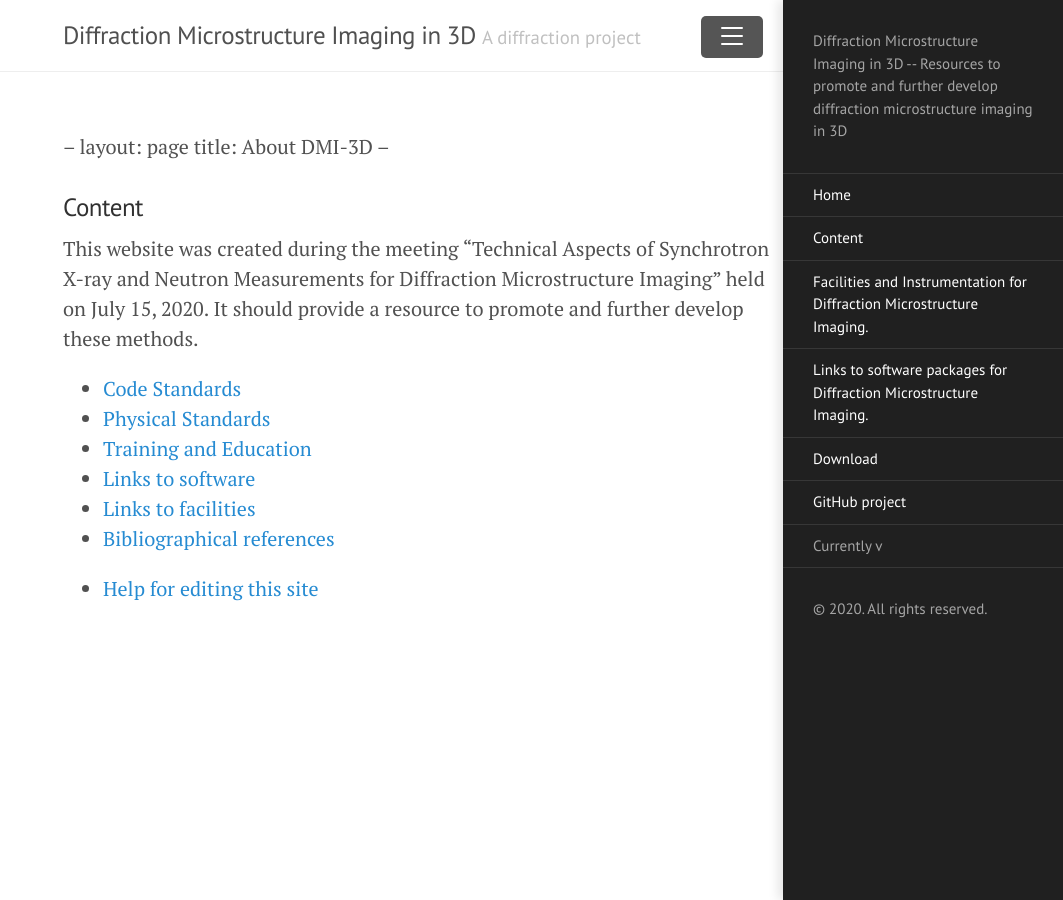
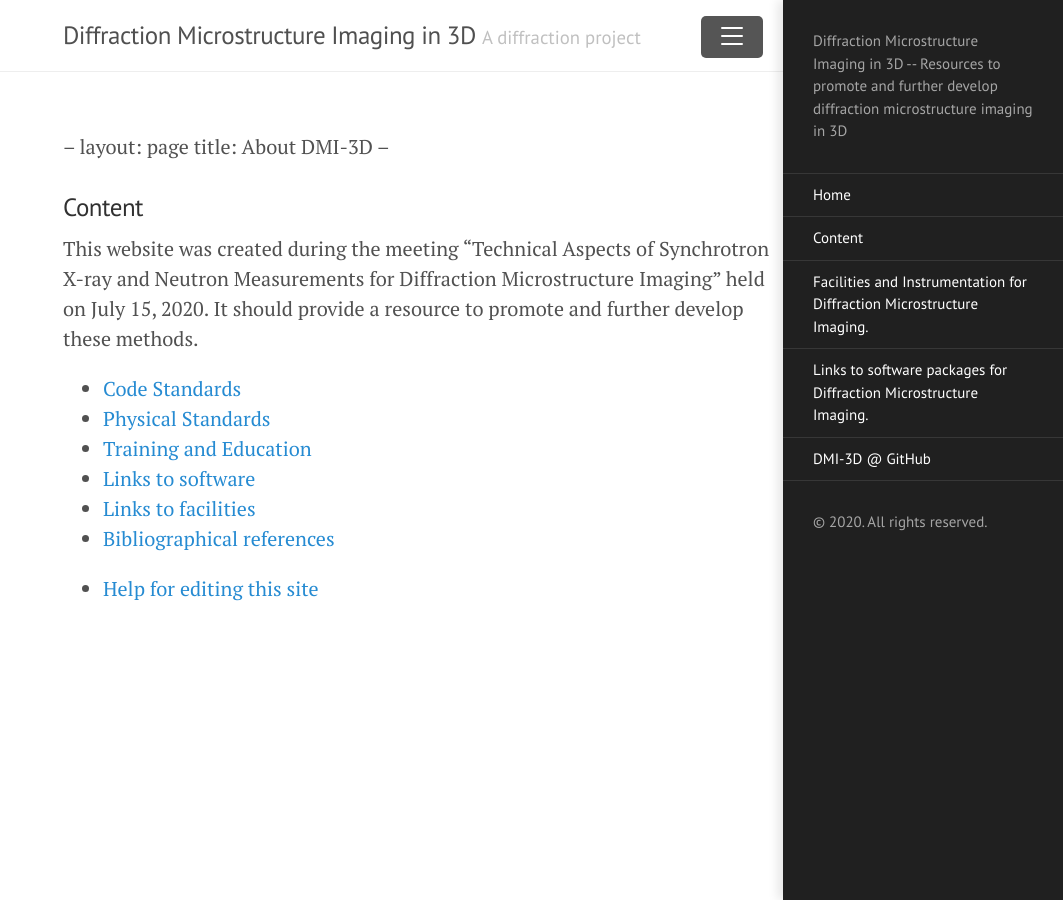
Before and after one commit to dmi-3D/dmi-3D.github.io, a Jekyll site: the page built from index.md, in a window 1280 px wide. Shown: the whole page, without its empty margins (217-1280 px from the left). Built offline with Jekyll 4.4.1, drawn with Linux system fonts in a browser that asks for light colours; our own code applies the rules of GitHub Pages for plain Markdown files.

Commit message:
Cleaning up sidebar

```diff
--- a/_includes/sidebar.html
+++ b/_includes/sidebar.html
@@ -25,9 +25,8 @@
       {% endif %}
     {% endfor %}
 
-    <a class="sidebar-nav-item" href="{{ site.github.repo }}/archive/v{{ site.version }}.zip">Download</a>
-    <a class="sidebar-nav-item" href="{{ site.github.repo }}">GitHub project</a>
-    <span class="sidebar-nav-item">Currently v{{ site.version }}</span>
+    <a class="sidebar-nav-item" href="https://github.com/dmi-3D">DMI-3D @ GitHub</a>
+    <!-- <span class="sidebar-nav-item">Currently v{{ site.version }}</span> --!>
   </nav>
 
   <div class="sidebar-item">
```
